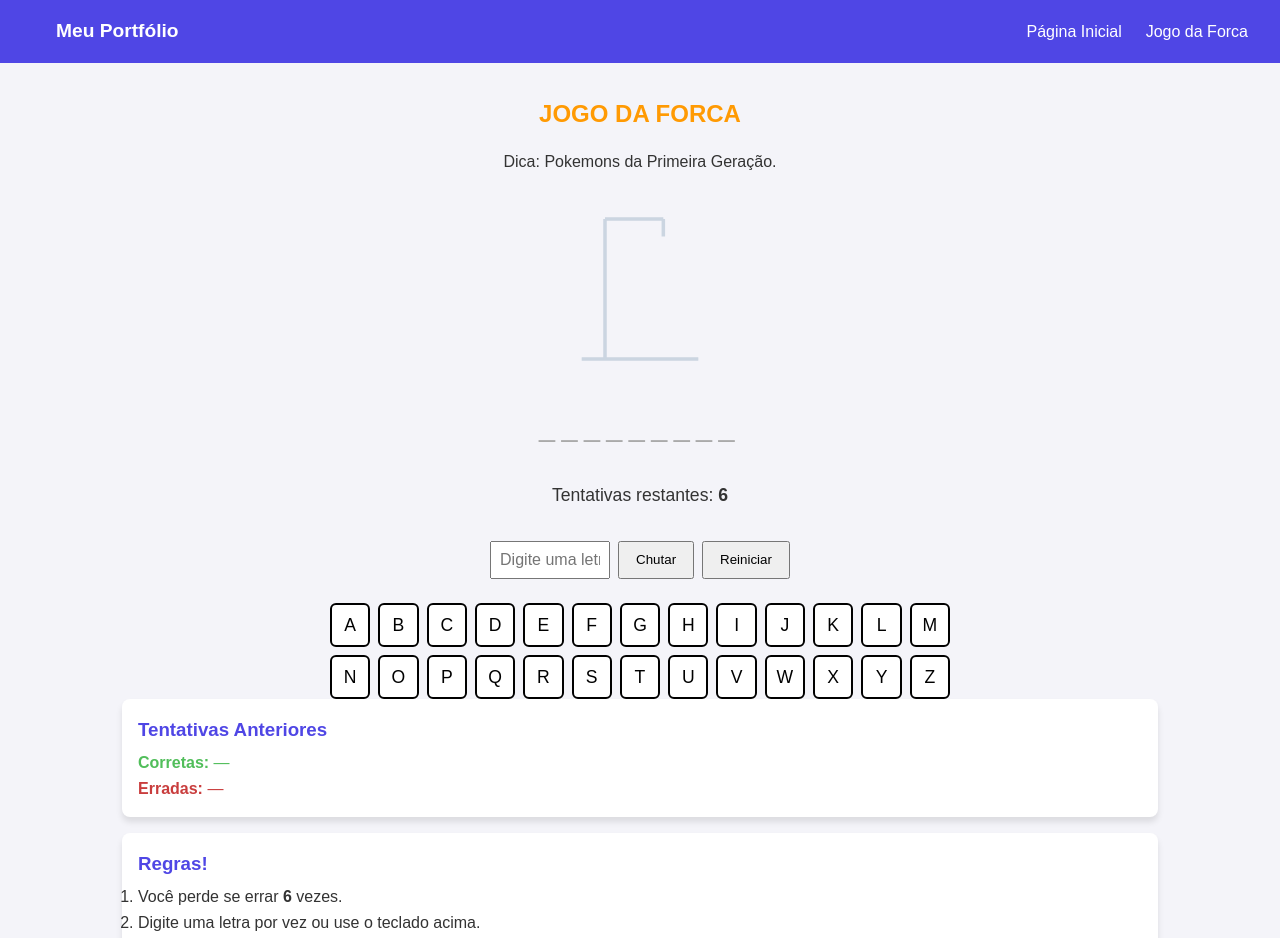
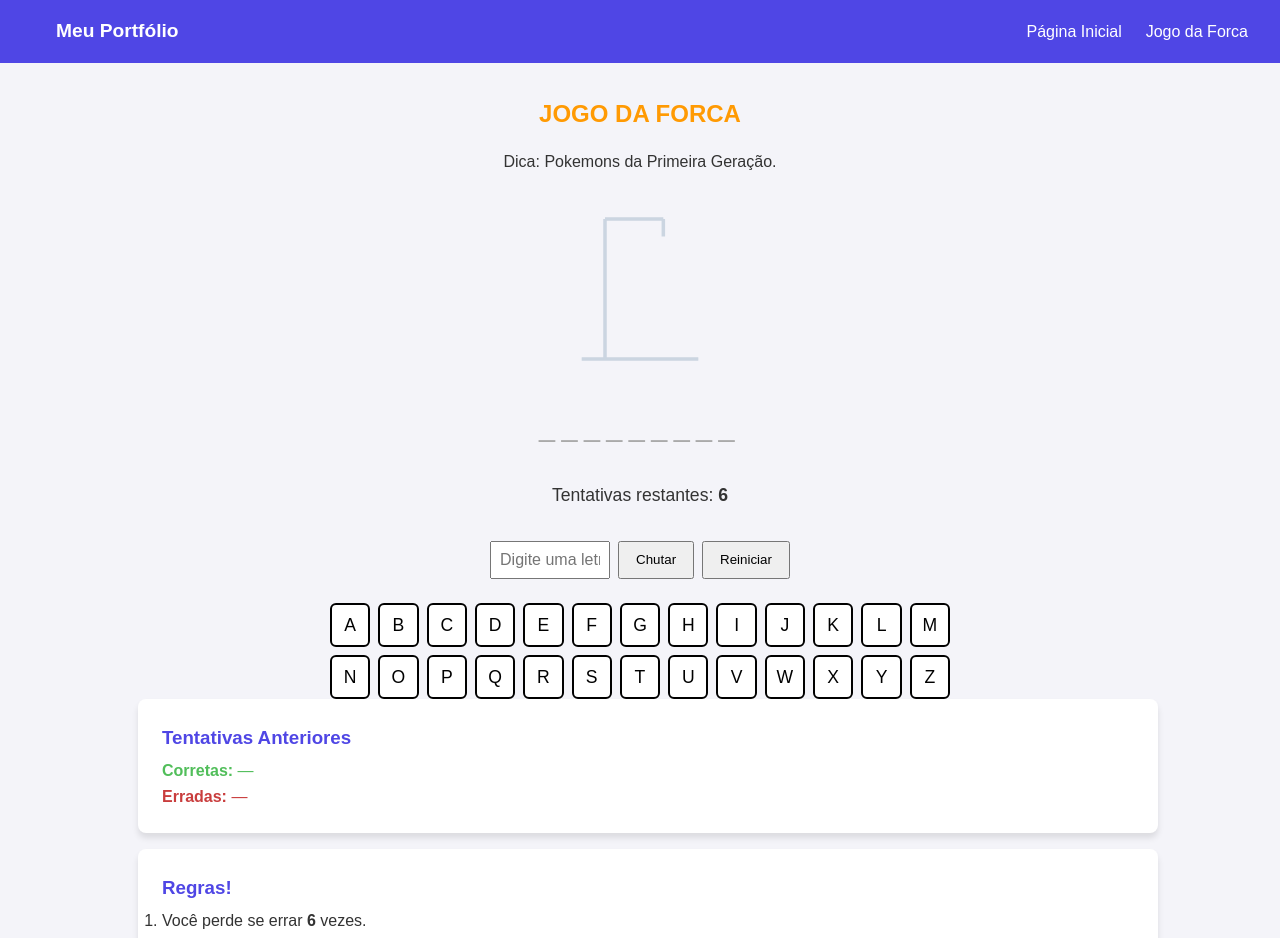
Before and after one commit to DavidCands/site-david, a Next.js app: page /hangman in a window 1280 px wide. Shown: the top 938 px of the page. Built offline with nearby package versions, Linux system fonts and the light colour scheme.

Commit message:
Pequenas mudanças

```diff
--- a/app/hangman/style.css
+++ b/app/hangman/style.css
@@ -167,7 +167,8 @@ body {
 .panel {
   background: #fff;
   border-radius: 8px;
-  padding: 1rem;
+  margin-left: 1rem;
+  padding: 1.5rem;
   box-shadow: 0 5px 6px rgba(0, 0, 0, 0.1);
 }
 
```
